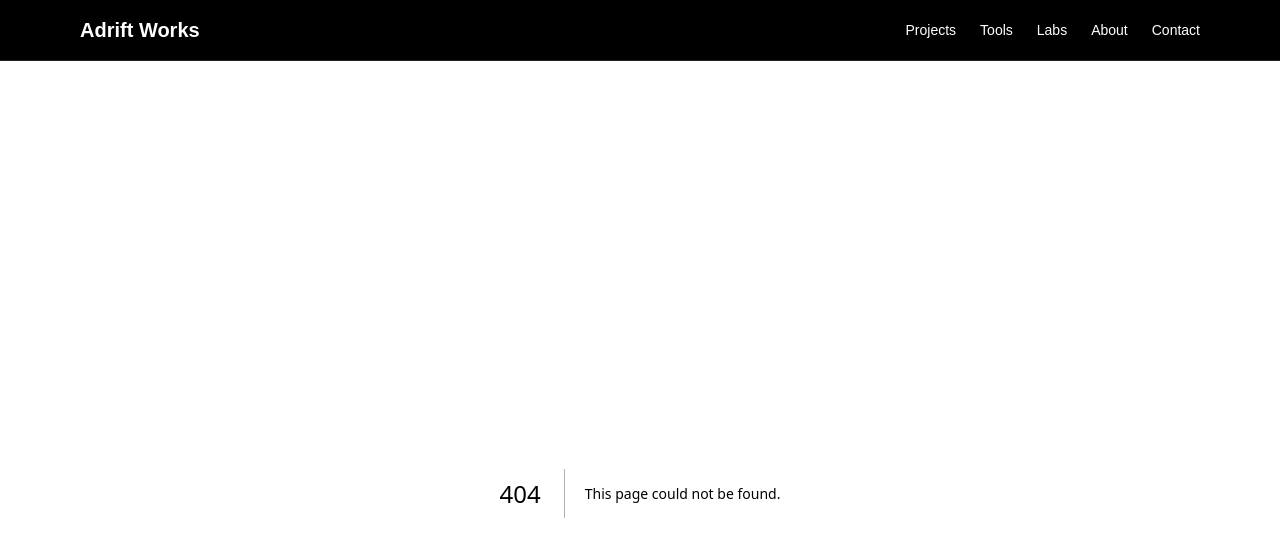
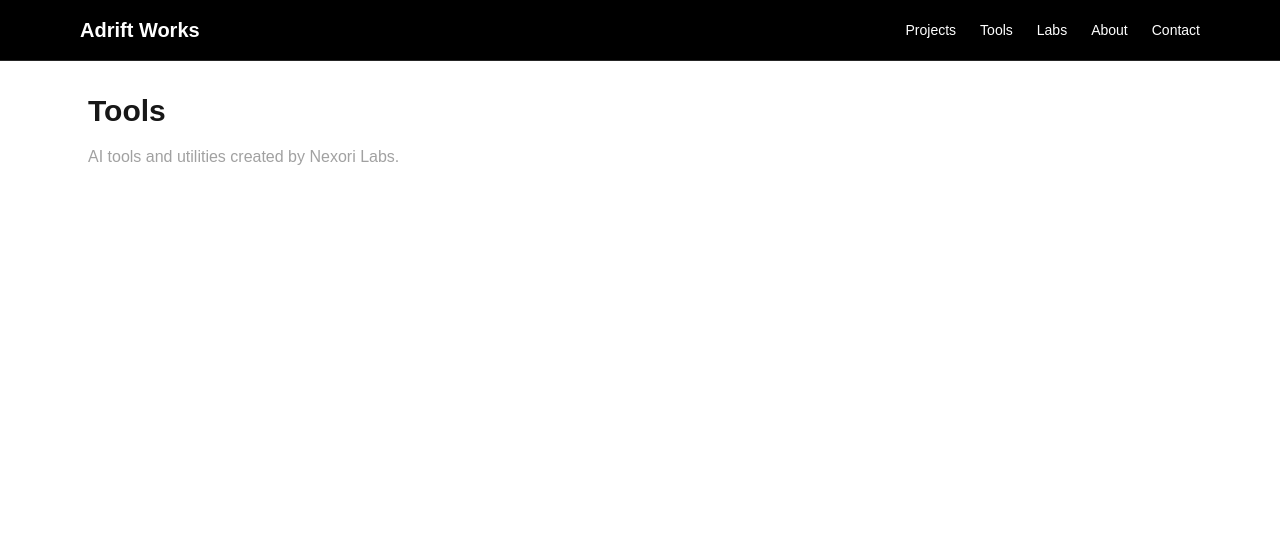
Before and after one commit to AdriftWorks/website, a Next.js app: page /tools in a window 1280 px wide. Before the commit this address had no page. Shown: the top 556 px of the page. Built offline with nearby package versions, Linux system fonts and the light colour scheme.

Commit message:
Add Tools component with introductory text

```diff
--- /dev/null
+++ b/app/tools/page.tsx
@@ -0,0 +1,11 @@
+export default function Tools() {
+  return (
+    <div className="space-y-4">
+      <h1 className="text-3xl font-bold">Tools</h1>
+
+      <p className="text-neutral-400">
+        AI tools and utilities created by Nexori Labs.
+      </p>
+    </div>
+  );
+}
```
